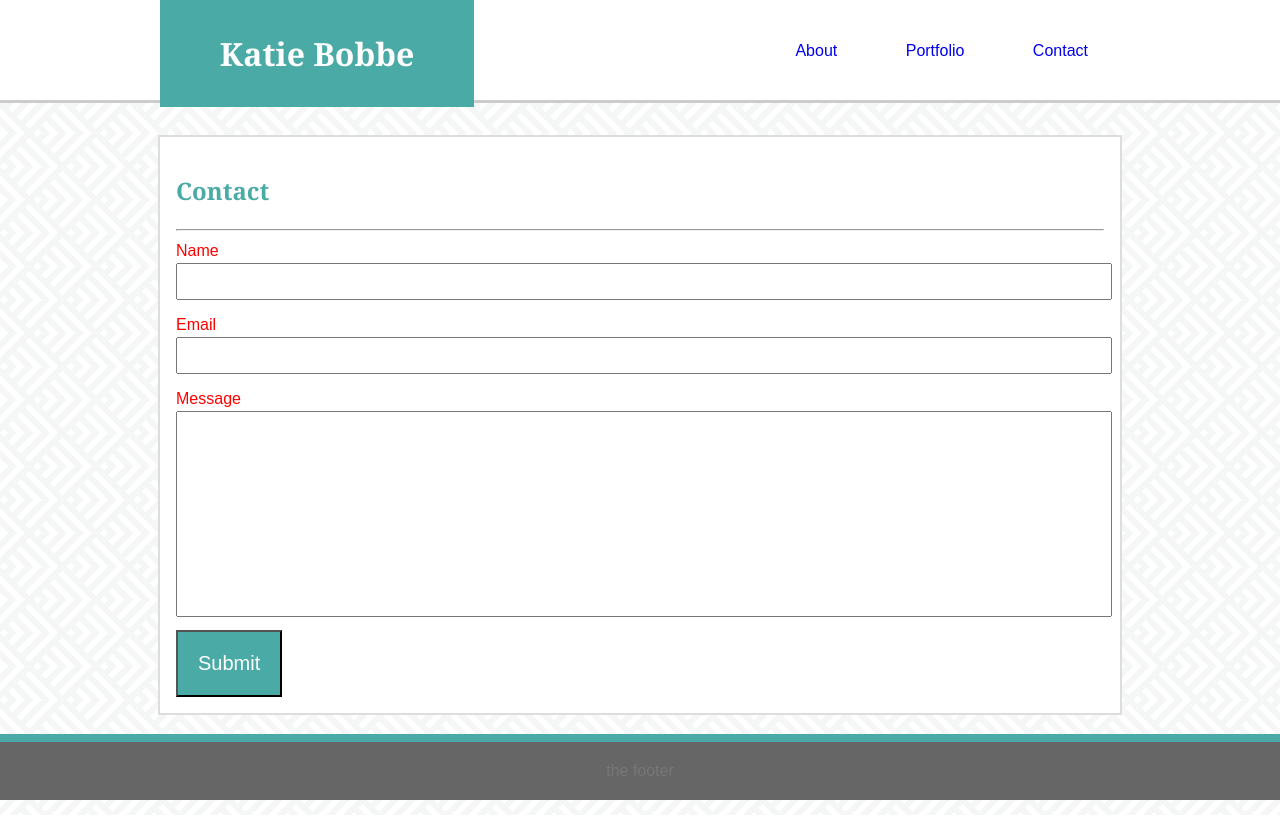
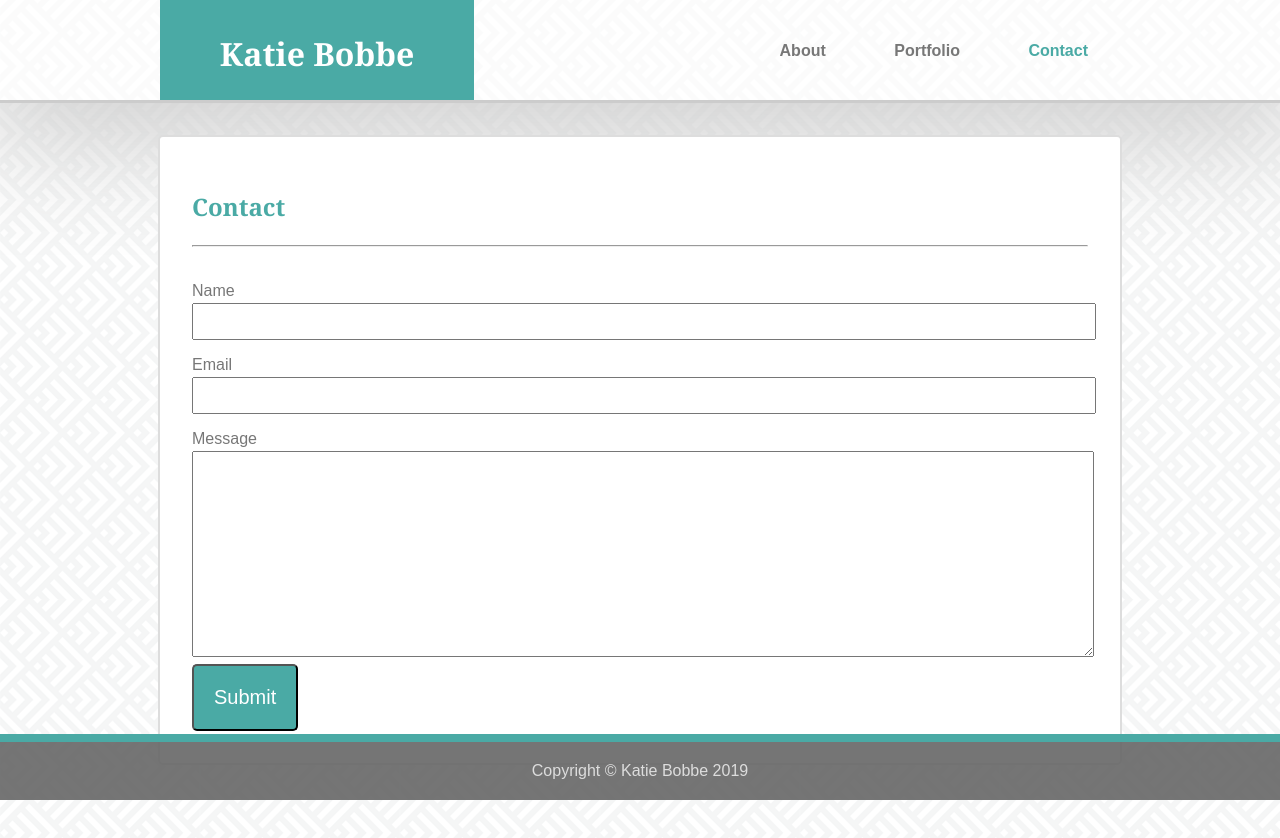
Before and after one commit to kcbobbe/kcb_portfolio_UNC, a plain HTML site: page contact.html in a window 1280 px wide. Before the commit the page ends 815 px from the top, so only its background shows below. Drawn offline with Linux system fonts and the light colour scheme.

Commit message:
experimenting with different styling options. finished withe main assignment

```diff
--- a/assets/css/style.css
+++ b/assets/css/style.css
@@ -11,20 +11,35 @@ main {
   width: 960px;
   margin: 2em auto;
   border: 2px solid #dddddd;
-  background-color: #ffffff;
+  /* background-color: #ffffff; */
+  background: rgb(255,255,255);
+  border-radius: 5px;
+
  }
 
  .container {
-  padding: 1em;
+  padding: 2em;
   line-height: 1.5;
+
  }
 
+ .horizontal-line {
+   margin: 0 0 2em 0;
+ }
 /* header / nav bar styling */
 
 header {
-  background-color: #ffffff;
+  /* background-color: #ffffff; */
+  background: rgb(255,255,255, .6);
+  /* background: linear-gradient(180deg, rgba(255,255,255,0.7581983024691358) 0%, rgba(204,204,204,1) 100%); */
+
   border-bottom: 3px solid #cccccc;
   height: 100px;
+  overflow: auto;
+  -webkit-box-shadow: 0px 13px 125px 23px rgba(204,204,204,1);
+  -moz-box-shadow: 0px 13px 125px 23px rgba(204,204,204,1);
+  box-shadow: 0px 13px 125px 23px rgba(204,204,204,1);
+
 
 }
 
@@ -34,19 +49,30 @@ header {
   position:relative;
 }
 
-header h1 {
+.logo {
+  display:block;
   width: 250px;
+  font-family: 'Georgia', Times, 'Times New Roman', serif;
+  font-size:32px;
+  font-weight:bold;
   text-align:center;
-  background-color: #4aaaa5;
+  text-decoration: none;
+  /* background-color: #4aaaa5; */
+  background: rgb(74,170,165);
+  /* background: linear-gradient(180deg, rgba(74,170,165,0.5032387955182073) 0%, rgba(74,170,165,1) 100%); */
+
   color: #ffffff;
   padding: 1em;
   margin: 0;
 }
 
+.logo:hover {
+  opacity:60%;
+  cursor: pointer;
+}
+
 /* find a better way to align center verticalliy */
 nav  {
-  /* height: 100px; */
-  /* position: absolute; */
   float: right;
   position: absolute;
   top: 42px;
@@ -55,12 +81,20 @@ nav  {
 
 nav a {
   text-decoration: none;
+  font-weight:bold;
   padding: 0 2em 0 2em;
+  color: #777777
+}
+
+nav a:hover {
+  color: #444444;
+  cursor: pointer;
 }
 
 a:visited{
-  color: #777777;
+  color: #444444'
 }
+
 
 h1 {
   font-family: 'Georgia', Times, 'Times New Roman', serif;
@@ -78,7 +112,8 @@ h1 {
 /*  sticky footer -- must adjust body bottom margin so that content is not blocked when scrolling to bottom  */
 
 footer {
-  background-color: #666666;
+  background-color: rgb(102,102,102,.9);
+  color: #dddddd;
   border-top: 8px solid #4aaaa5;
   position: fixed;
   bottom: 0;
@@ -96,22 +131,30 @@ footer {
 }
 
 .text-box {
+  width: 100%;
   height: 200px;
+  font-size: 16px;
 }
 
 form label {
-  color:red;
+  color:#777777;
 }
 
 form input {
   margin: 0 0 .5em 0;
 }
 
-form button {
+.contact-button {
   font-size: 1.25em;
   background-color: #4aaaa5;
   color: white;
   padding: 1em;
+  border-radius: 5px 5px 5px 5px;
+}
+
+.contact-button:hover {
+  opacity: .8;
+  cursor: pointer;
 }
 
 /* portfolio page styling */
@@ -122,6 +165,14 @@ form button {
   margin: 2em 2em 0 0;
   position: relative;
   float: left;
+  -webkit-box-shadow: 28px 36px 28px -16px rgba(204,204,204,0.77);
+  -moz-box-shadow: 28px 36px 28px -16px rgba(204,204,204,0.77);
+  box-shadow: 28px 36px 28px -16px rgba(204,204,204,0.77);
+}
+
+.card:hover {
+  opacity:.5;
+  cursor: pointer;
 }
 
 .card-img {
--- a/contact.html
+++ b/contact.html
@@ -8,15 +8,13 @@
 
   <body>
 
-    <header class="clearfix">
+    <header>
       <div class= "header-container">
-        <a href="index.html" style="text-decoration: none">
-          <h1>Katie Bobbe</h1>
-        </a>
+        <a class="logo" href="index.html">Katie Bobbe</a>
         <nav>
           <a href="index.html">About</a>
           <a href="portfolio.html">Portfolio</a>
-          <a href="contact.html">Contact</a>
+          <a href="#" style="color: #4aaaa5">Contact</a>
         </nav>
       </div>
     </header>
@@ -34,15 +32,16 @@
             <label>Email</label>
             <input class="text-field" type="text">
             <label>Message</label>
-            <input class="text-field text-box" type="text">
-            <button>Submit</button>
+            <textarea class="text-box"></textarea>
+            <!-- <input class="text-field" type="text"> -->
+            <button class="contact-button">Submit</button>
           </form>
         </div>
       </section>
     </main>
 
     <footer>
-      the footer
+      Copyright &copy Katie Bobbe 2019
     </footer>
 
   </body>
```
Also changed, not shown: index.html (+2 -5 lines), portfolio.html (+3 -5 lines), 1 other file.
